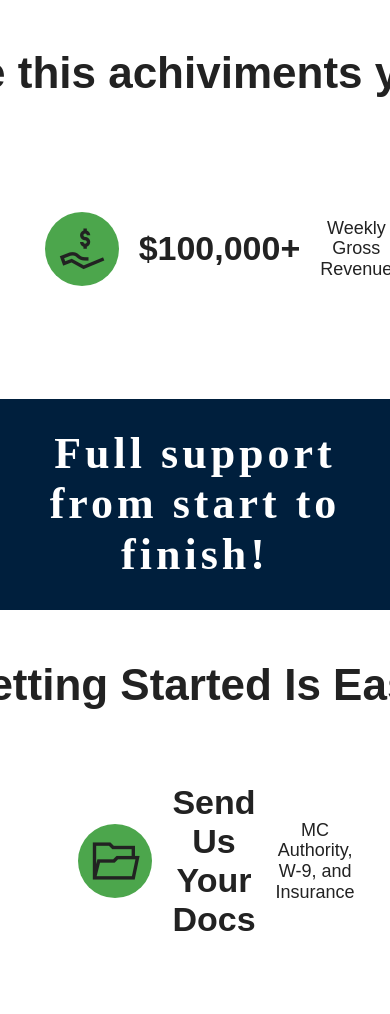
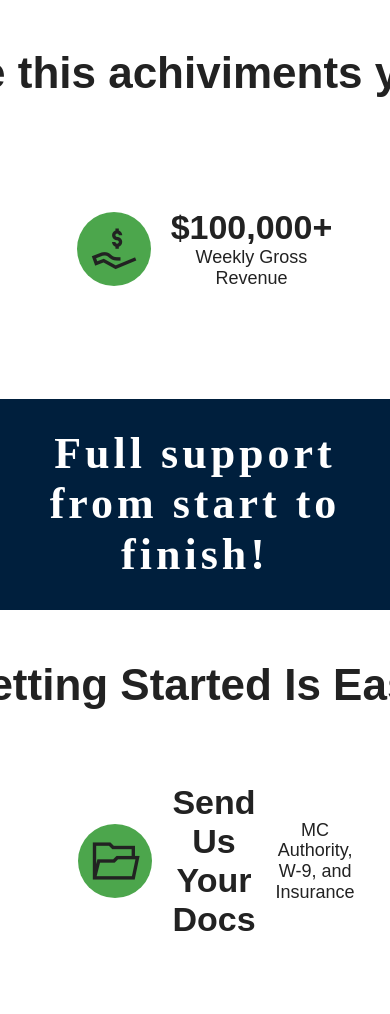
Before and after one commit to Blu3Orang3/Green-way, a website built with Parcel: page index.html in a window 390 px wide. Shown: the part 846-1860 px from the top of the page. Built offline with nearby package versions, Linux system fonts and the light colour scheme.

Commit message:
small fix

```diff
--- a/css/queris.css
+++ b/css/queris.css
@@ -159,14 +159,24 @@
     justify-content: center;
   }
   .milestone {
-    width: 100%;
+    width: 66%;
     grid-auto-flow: column;
     margin: 3rem auto;
     height:100%;
-    font-size: 4.8rem;
+    font-size: 12rem;
     justify-content: start;
   }
+
+  .milestone .milestonete-text {
+    display: grid;
+    margin: 0 auto;
+    justify-content: center;
+    align-items: center;
+  }
   .milestone i {
+    height: 15rem;
+    width: 15rem;
+    font-size: 14rem;
     margin-left: 9rem;
     border-radius: 50%;
     padding: 1rem;
--- a/index.html
+++ b/index.html
@@ -88,18 +88,24 @@
       <div class="milestones-wrapper">
         <div class="milestone">
           <i class="las la-truck"></i>
+          <div class="milestonete-text">
             <p class="milestone-achivement">30,000+</p>
             <span>Loads Booked</span>
           </div>
+        </div>
         <div class="milestone">
           <i class="las la-hand-holding-usd"></i>
+          <div class="milestonete-text">
             <p class="milestone-achivement">$100,000+</p>
             <span>Weekly Gross Revenue</span>
           </div>
+        </div>
         <div class="milestone">
           <i class="las la-check"></i>
+          <div class="milestonete-text">
             <p class="milestone-achivement">$3.10+</p>
             <span>Per Mile</span>
+          </div>
         </div>
       </div>
     </section>
```
Lines whose indentation alone changed are shown as unchanged.
